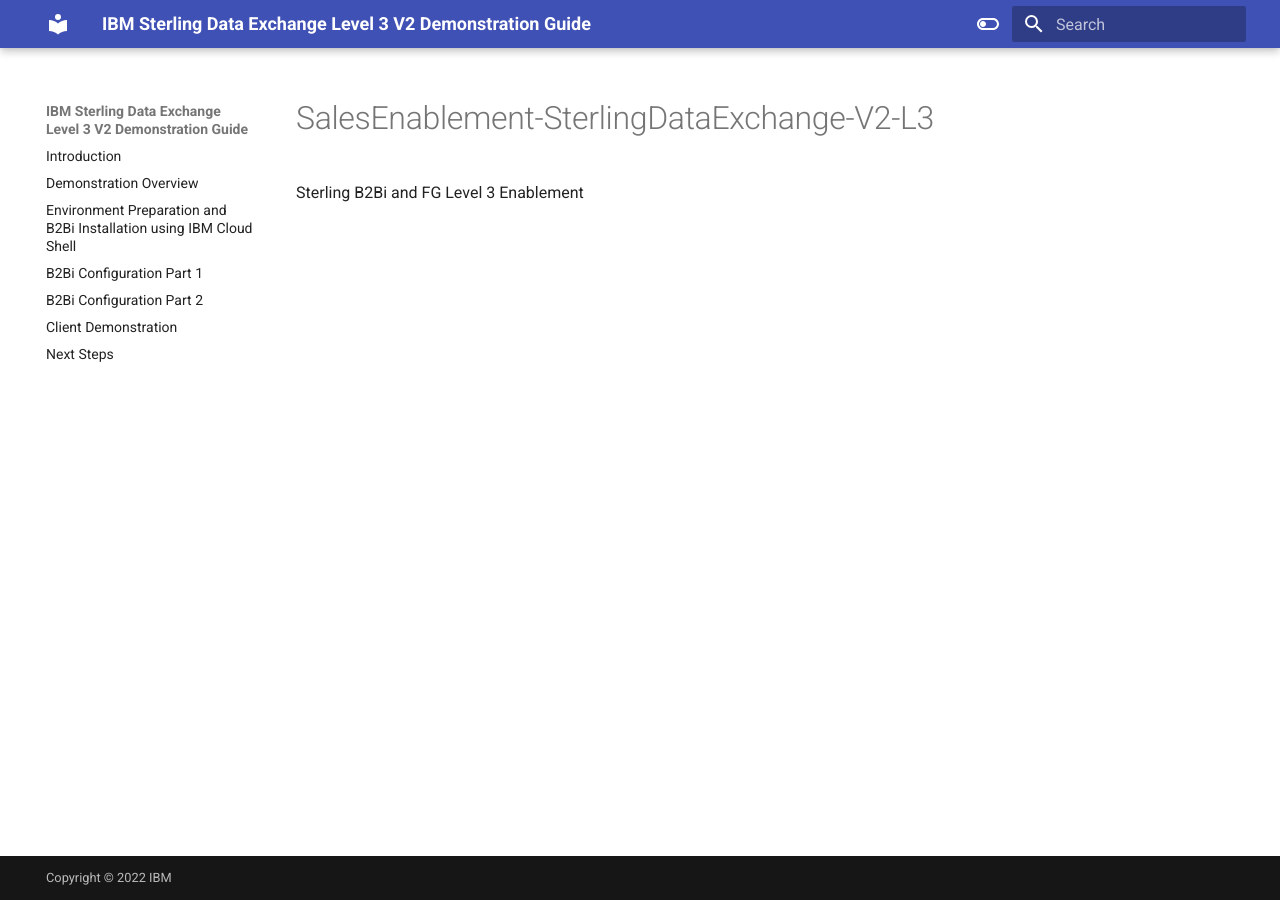
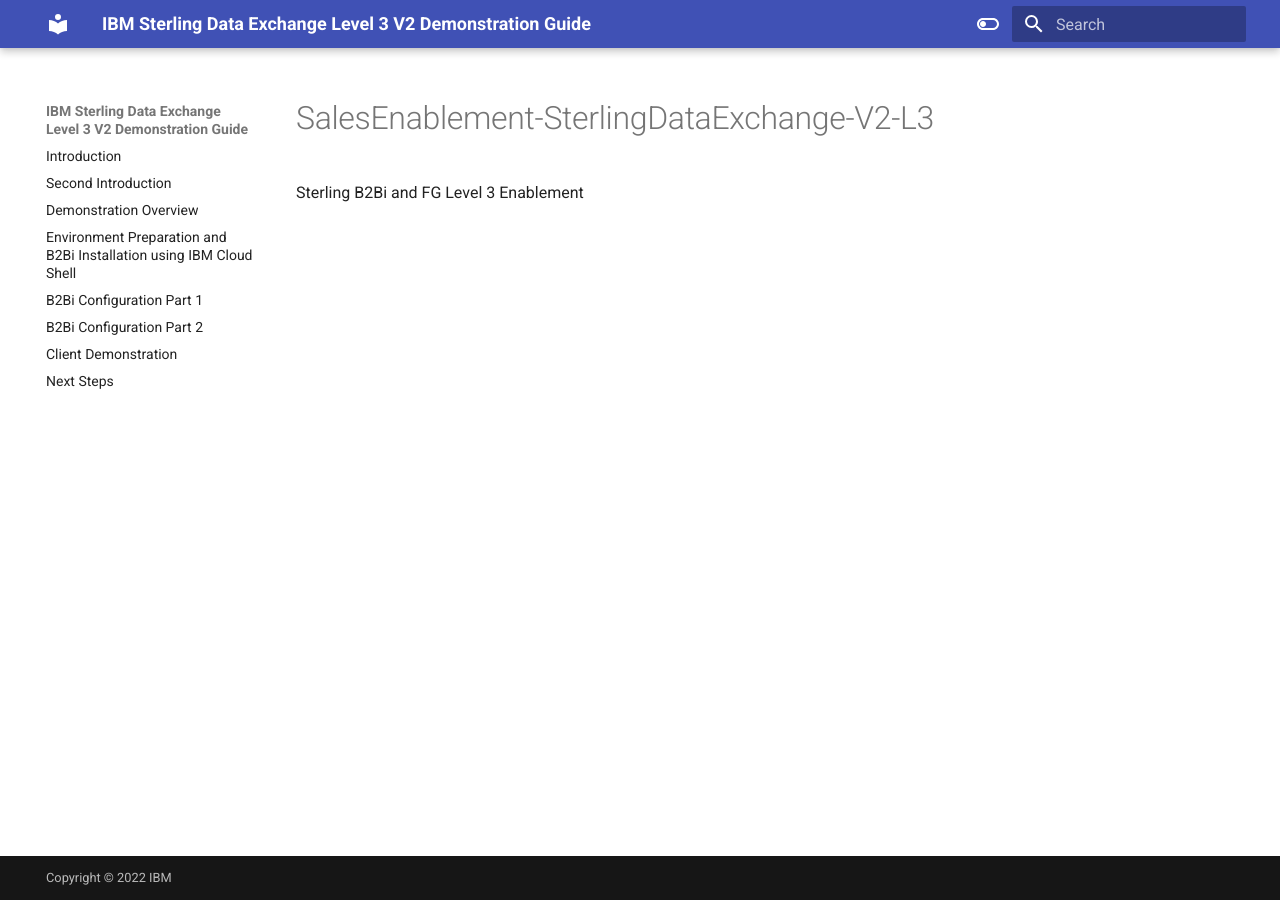
Before and after one commit to IBM/SalesEnablement-SterlingDataExchange-V2-L3, an MkDocs documentation site: the page built from docs/_attachments/README.md, in a window 1280 px wide. Built offline with MkDocs 1.6.1 and Material for MkDocs 9.7.7, drawn with Linux system fonts in a browser that asks for light colours.

Commit message:
Index Copy 2

```diff
--- a/mkdocs.yml
+++ b/mkdocs.yml
@@ -14,6 +14,7 @@
   # - 'Environment Preparation and B2Bi Installation using a VSI': 'DemoPreparation-VSI.md'
 nav:
   - 'Introduction': 'index.md'
+  - 'Second Introduction': 'Index Copy.md'
   - 'Demonstration Overview': 'Overview.md'
   - 'Environment Preparation and B2Bi Installation using IBM Cloud Shell': 'DemoPreparation-Bastion.md'
   - 'B2Bi Configuration Part 1': 'ConfigurationPart1.md'
```
Also changed, not shown: site/index copy/index.html (added), site/search/search_index.json, 1 other file.
